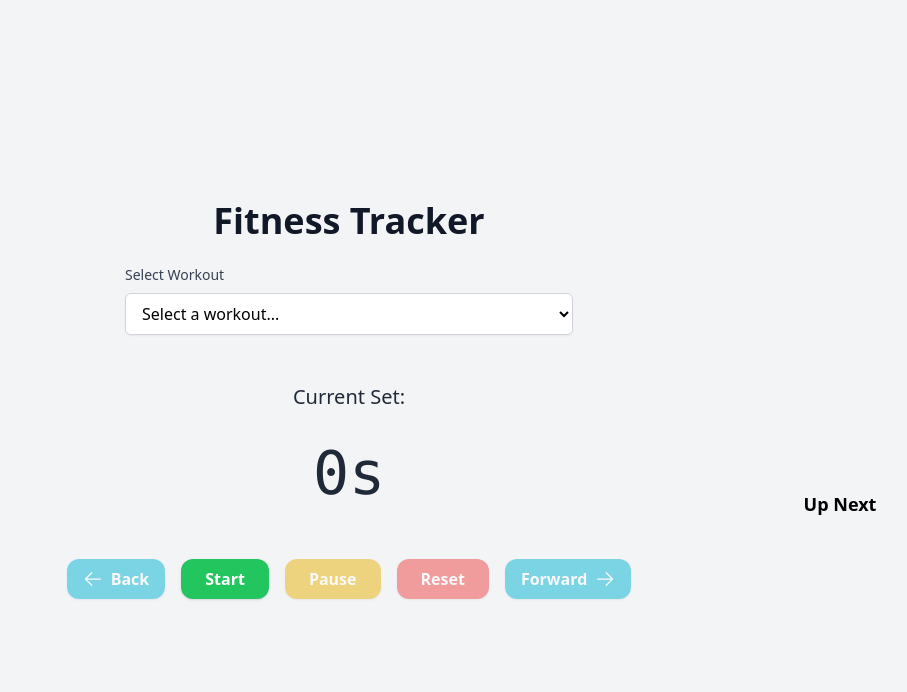
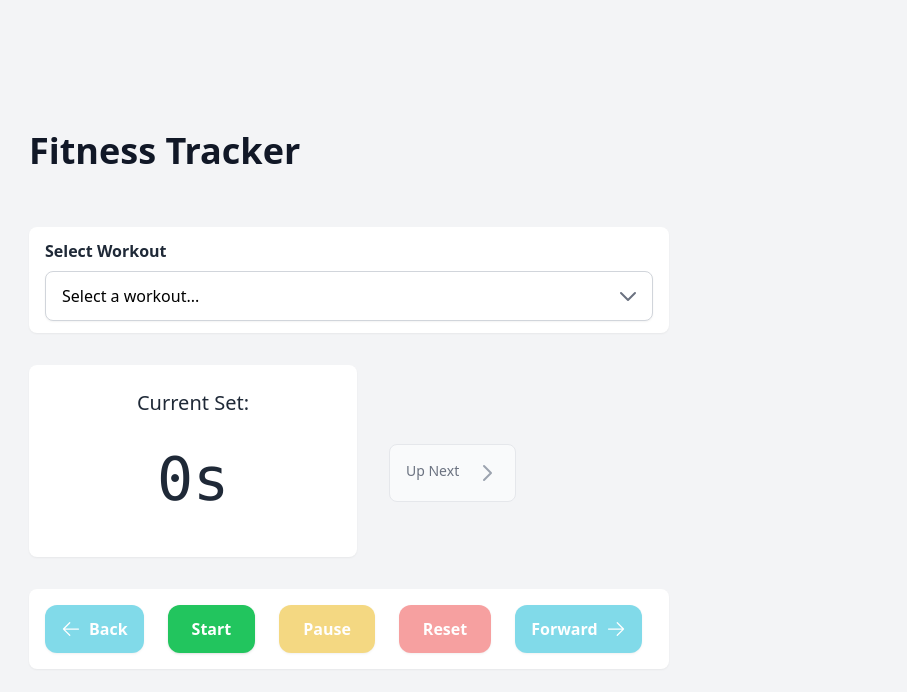
Before and after one commit to rubin0/fitness-tracker, a React (Vite) app: page / in a window 1280 px wide. Shown: the top 692 px of the page, without its empty margins (291-1198 px from the left). Built offline with nearby package versions, Linux system fonts and the light colour scheme.

Commit message:
feat: refactor ui

```diff
--- a/src/App.tsx
+++ b/src/App.tsx
@@ -24,12 +24,12 @@ function App() {
   } = useWorkoutLogic(selectedWorkout);
 
   return (
-    <div className="flex flex-col items-center justify-center min-h-screen px-6 py-8 bg-gray-100">
+    <div className="min-h-screen bg-gray-100 flex items-center justify-center">
+      <div className="w-full max-w-2xl mx-auto px-4 py-10 flex flex-col gap-8">
         <Header />
-      <div className="w-full max-w-md mb-8">
         <WorkoutSelector onWorkoutSelect={setSelectedWorkout} />
-      </div>
-      <div className="relative flex flex-col items-center justify-center w-full mb-8">
+        <div className="flex flex-col md:flex-row gap-8">
+          <div className="flex-1 bg-white rounded-lg shadow-sm p-6 flex flex-col justify-center">
             <TimerDisplay
               phase={phase}
               timeLeft={timeLeft}
@@ -37,8 +37,14 @@ function App() {
               currentExerciseName={currentExerciseName}
               repetitionInfo={repetitionInfo}
             />
+          </div>
+          {nextUp.nextSet !== "DONE" && (
+            <div className="flex-1 flex items-center">
               <NextUp {...nextUp} />
             </div>
+          )}
+        </div>
+        <div className="bg-white rounded-lg shadow-sm p-4">
           <Controls
             isRunning={isRunning}
             isPaused={isPaused}
@@ -49,6 +55,8 @@ function App() {
             onForward={forward}
           />
         </div>
+      </div>
+    </div>
   );
 }
 
--- a/src/components/Controls.tsx
+++ b/src/components/Controls.tsx
@@ -20,11 +20,11 @@ export const Controls: React.FC<ControlsProps> = ({
   onBack,
   onForward,
 }) => (
-  <div className="flex space-x-4">
+  <div className="grid grid-cols-2 gap-3 sm:flex sm:space-x-3">
     <button
       onClick={onBack}
       disabled={!isRunning}
-      className="flex items-center px-4 py-2 bg-cyan-500 hover:bg-cyan-600 text-white font-bold rounded-xl shadow transition-transform transform hover:scale-105 disabled:opacity-50"
+      className="flex items-center justify-center px-4 py-3 bg-cyan-500 hover:bg-cyan-600 text-white font-bold rounded-xl shadow transition-transform transform hover:scale-105 disabled:opacity-50"
     >
       <ArrowLeftIcon className="h-5 w-5 mr-2" />
       Back
@@ -32,7 +32,7 @@ export const Controls: React.FC<ControlsProps> = ({
     <button
       onClick={onStart}
       disabled={isRunning}
-      className={`px-6 py-2 rounded-xl shadow font-bold text-white ${
+      className={`px-6 py-3 rounded-xl shadow font-bold text-white ${
         isRunning ? "bg-gray-400" : "bg-green-500 hover:bg-green-600"
       } disabled:opacity-50`}
     >
@@ -41,21 +41,21 @@ export const Controls: React.FC<ControlsProps> = ({
     <button
       onClick={onPause}
       disabled={!isRunning}
-      className="px-6 py-2 bg-yellow-500 hover:bg-yellow-600 text-white font-bold rounded-xl shadow disabled:opacity-50"
+      className="px-6 py-3 bg-yellow-500 hover:bg-yellow-600 text-white font-bold rounded-xl shadow disabled:opacity-50"
     >
       {isPaused ? "Resume" : "Pause"}
     </button>
     <button
       onClick={onReset}
       disabled={!isRunning}
-      className="px-6 py-2 bg-red-500 hover:bg-red-600 text-white font-bold rounded-xl shadow disabled:opacity-50"
+      className="px-6 py-3 bg-red-500 hover:bg-red-600 text-white font-bold rounded-xl shadow disabled:opacity-50"
     >
       Reset
     </button>
     <button
       onClick={onForward}
       disabled={!isRunning}
-      className="flex items-center px-4 py-2 bg-cyan-500 hover:bg-cyan-600 text-white font-bold rounded-xl shadow transition-transform transform hover:scale-105 disabled:opacity-50"
+      className="flex items-center justify-center px-4 py-3 bg-cyan-500 hover:bg-cyan-600 text-white font-bold rounded-xl shadow transition-transform transform hover:scale-105 disabled:opacity-50"
     >
       Forward
       <ArrowRightIcon className="h-5 w-5 ml-2" />
--- a/src/components/NextUp.tsx
+++ b/src/components/NextUp.tsx
@@ -7,9 +7,28 @@ interface NextUpProps {
 }
 
 export const NextUp: React.FC<NextUpProps> = ({ nextSet, nextExercise }) => (
-  <div className="absolute right-0 top-0 flex flex-col items-center justify-center w-[250px] h-[250px] text-center">
-    <p className="text-lg font-semibold mb-2">Up Next</p>
-    <p className="text-xl font-bold">{nextSet}</p>
-    <p className="text-md">{nextExercise}</p>
+  <div className="mt-6 p-4 bg-gray-50 rounded-lg border border-gray-200">
+    <div className="flex items-center justify-between">
+      <div className="flex-1">
+        <p className="text-sm font-medium text-gray-500">Up Next</p>
+        <p className="text-lg font-semibold text-gray-800 mt-1">{nextSet}</p>
+        <p className="text-base text-gray-600 mt-1">{nextExercise}</p>
+      </div>
+      <div className="ml-4">
+        <svg
+          className="w-6 h-6 text-gray-400"
+          fill="none"
+          stroke="currentColor"
+          viewBox="0 0 24 24"
+        >
+          <path
+            strokeLinecap="round"
+            strokeLinejoin="round"
+            strokeWidth={2}
+            d="M9 5l7 7-7 7"
+          />
+        </svg>
+      </div>
+    </div>
   </div>
 );
```
Also changed, not shown: src/components/WorkoutSelector.tsx (+12 -3 lines). Lines whose indentation alone changed are shown as unchanged.
